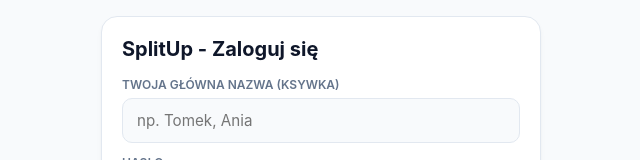
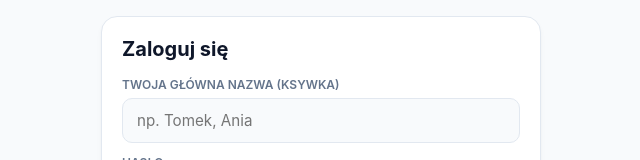
Before and after one commit to dawidekes/apka, a plain HTML site: page index.html in a window 1280 px wide. Shown: the top 160 px of the page, without its empty margins (319-959 px from the left). Drawn offline with Linux system fonts and the light colour scheme; no server answers.

Commit message:
Update index.html

```diff
--- a/index.html
+++ b/index.html
@@ -12,7 +12,7 @@
 
   <!-- WIDOK 1: Logowanie / Rejestracja ogólna -->
   <div id="auth-view" class="card">
-    <h2>SplitUp - Zaloguj się</h2>
+    <h2>Zaloguj się</h2>
     <label>Twoja główna nazwa (ksywka)</label>
     <input type="text" id="auth-name" placeholder="np. Tomek, Ania">
 
```
